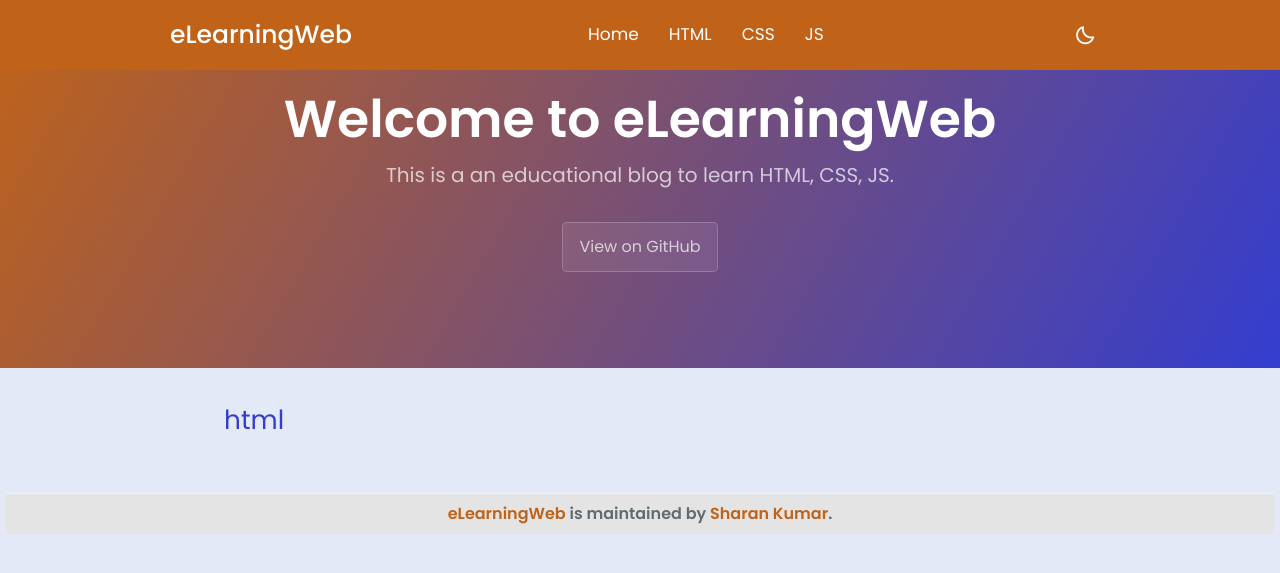
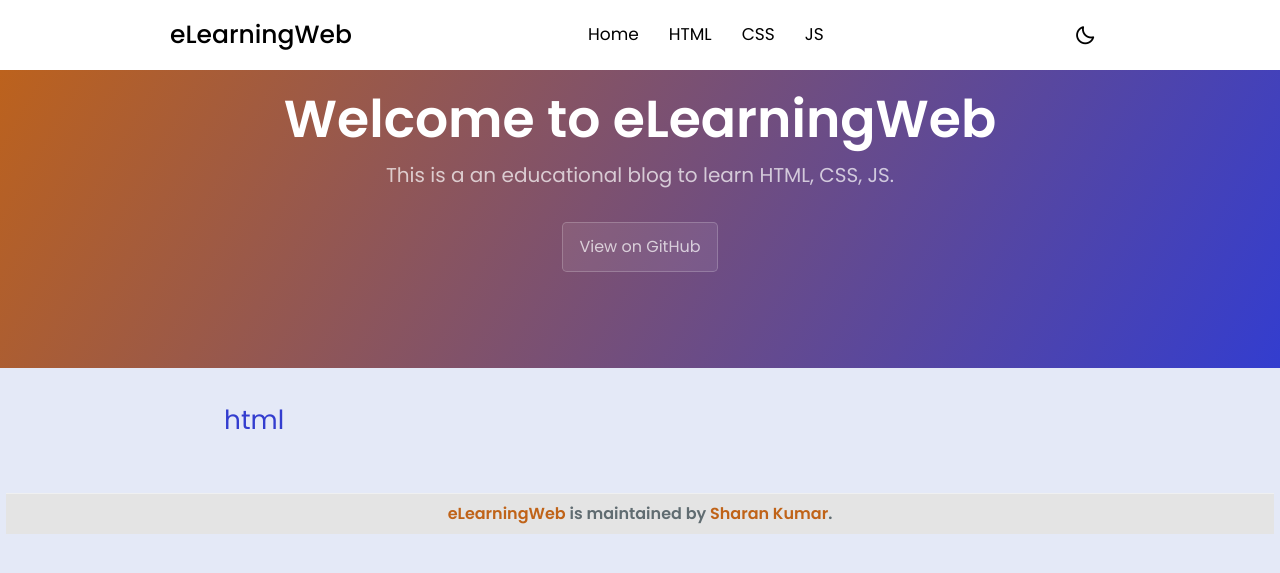
Before and after one commit to indian-sharan/webcode, a Jekyll site: the page built from about-html.md, in a window 1280 px wide. Shown: the top 573 px of the page. Built offline with Jekyll 4.4.1, drawn with Linux system fonts in a browser that asks for light colours; our own code applies the rules of GitHub Pages for plain Markdown files.

Commit message:
Update jekyll-theme-cayman.scss

```diff
--- a/_sass/jekyll-theme-cayman.scss
+++ b/_sass/jekyll-theme-cayman.scss
@@ -395,9 +395,9 @@ a {
 /* ===== Colours ===== */
 :root{
     --body-color: #E4E9F7;
-    --nav-color: #c06318;
+    --nav-color: #fff;
     --side-nav: #efe;
-    --text-color: #FFF;
+    --text-color: #000;
     --search-bar: #F2F2F2;
     --search-text: #010718;
 }
```
